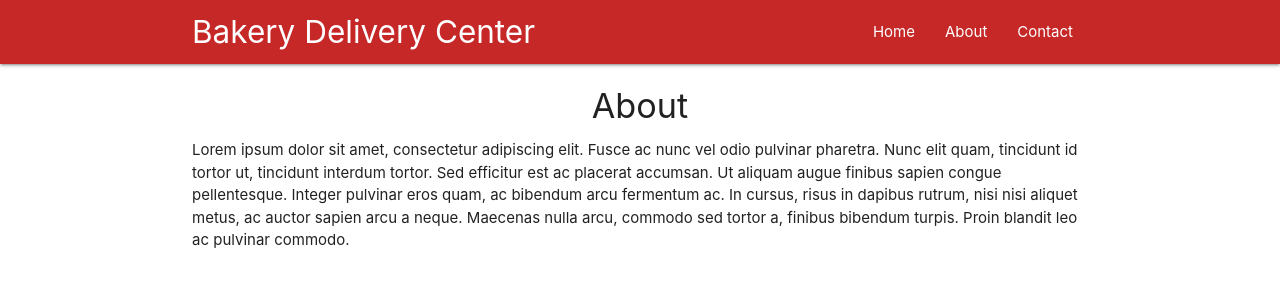
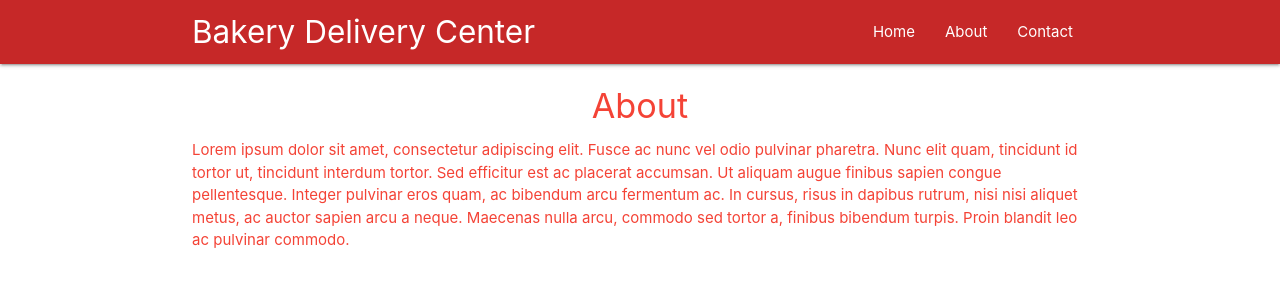
Before and after one commit to AnuradhaDev96/React-Redux-APP, a React (Create React App) app: page /about in a window 1280 px wide. Shown: the top 300 px of the page. Built offline with nearby package versions, Linux system fonts and the light colour scheme.

Commit message:
Higher Order Component
-Implemented hoc support

```diff
--- a/src/Components/AppWithRouter/About.js
+++ b/src/Components/AppWithRouter/About.js
@@ -1,4 +1,5 @@
 import React from 'react';
+import DynamicColor from '../HigherOrderComponents/DynamicColor';
 
 //UI component | Stateless
 const About = () => {
@@ -10,4 +11,4 @@ const About = () => {
     )
 }
 
-export default About;
+export default DynamicColor(About);
--- /dev/null
+++ b/src/Components/HigherOrderComponents/DynamicColor.js
@@ -0,0 +1,19 @@
+import React from 'react';
+
+//This is higher order component which can serve anothe UI component
+//UI Component | Stateless
+const DynamicColor = (WrappedComponent) => {
+    const colors = ['red', 'pink', 'green', 'blue', 'yellow'];
+    const randomColor = colors[Math.floor(Math.random() * 5)];
+    const className = randomColor + '-text';
+
+    return (props) => {
+        return (
+            <div className={className}>
+                <WrappedComponent {...props} />
+            </div>
+        );
+    }
+}
+
+export default DynamicColor;
```
